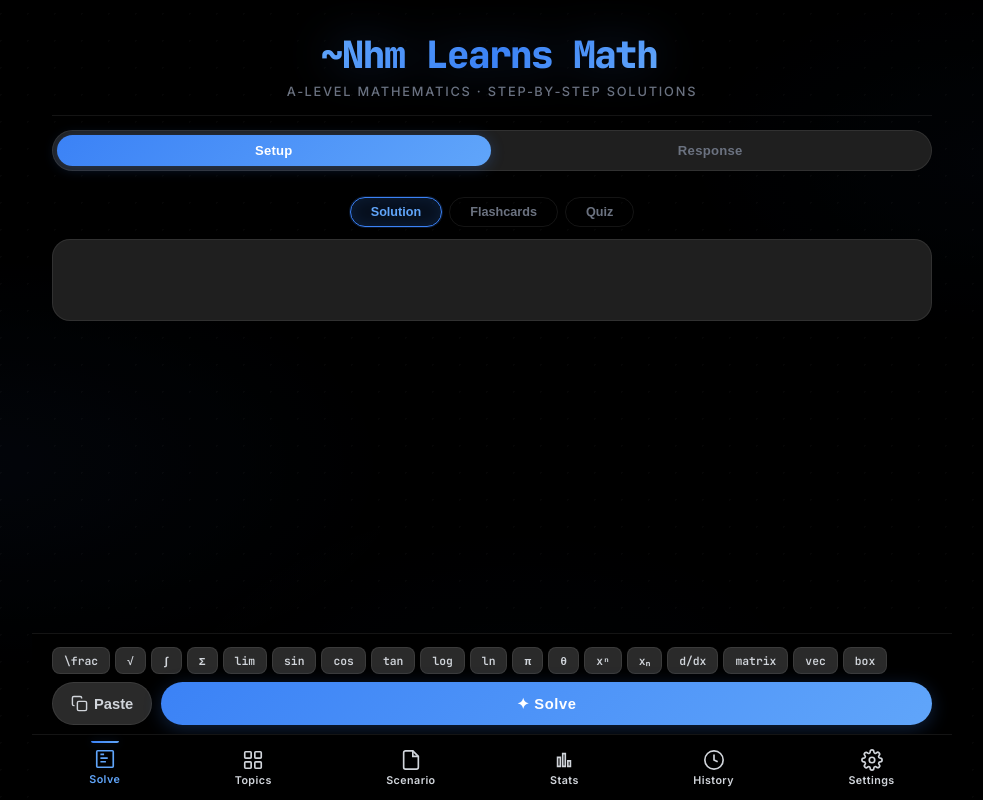
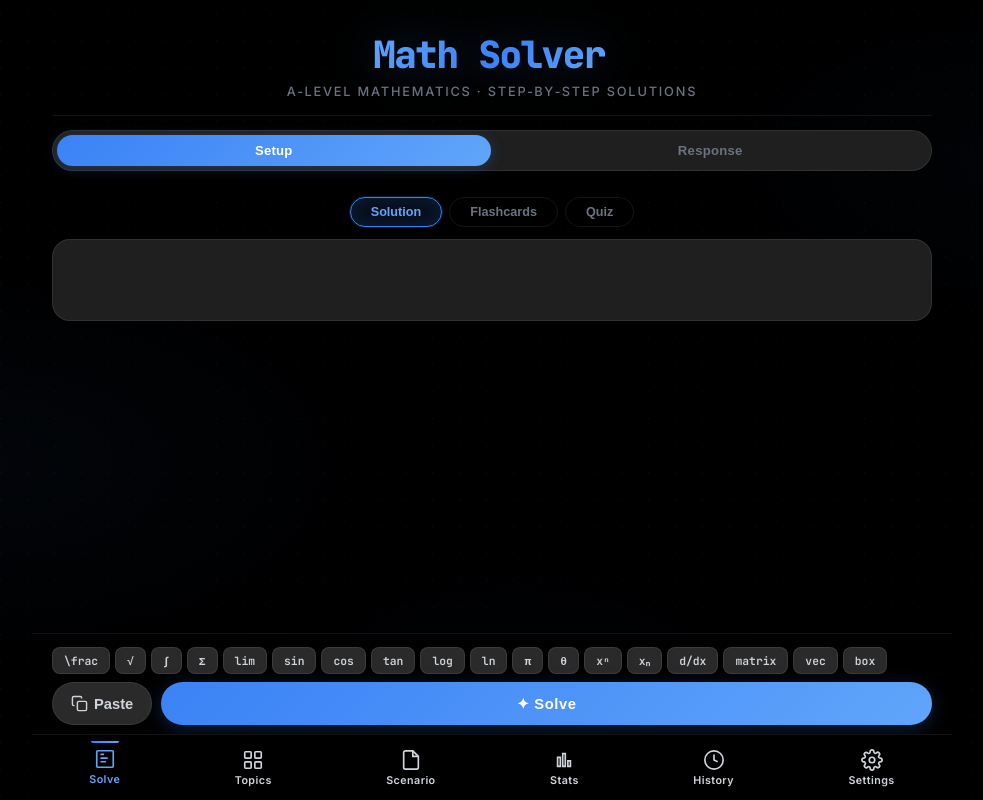
Before and after one commit to Nhmtommy/Nhm-math, a plain HTML site: page index.html in a window 1280 px wide. Shown: the whole page, without its empty margins (148-1131 px from the left). Drawn offline with nearby package versions, Linux system fonts and the light colour scheme.

Commit message:
Update index.html

```diff
--- a/index.html
+++ b/index.html
@@ -368,7 +368,7 @@
 <div class="app" id="appEl">
   <!-- Brand -->
   <div class="brand">
-    <h1><span class="brand-txt">~Nhm Learns Math</span><span class="brand-cur"></span></h1>
+    <h1><span class="brand-txt">Math Solver</span><span class="brand-cur"></span></h1>
     <p class="tagline">A‑Level Mathematics · Step‑by‑Step Solutions</p>
   </div>
 
```
